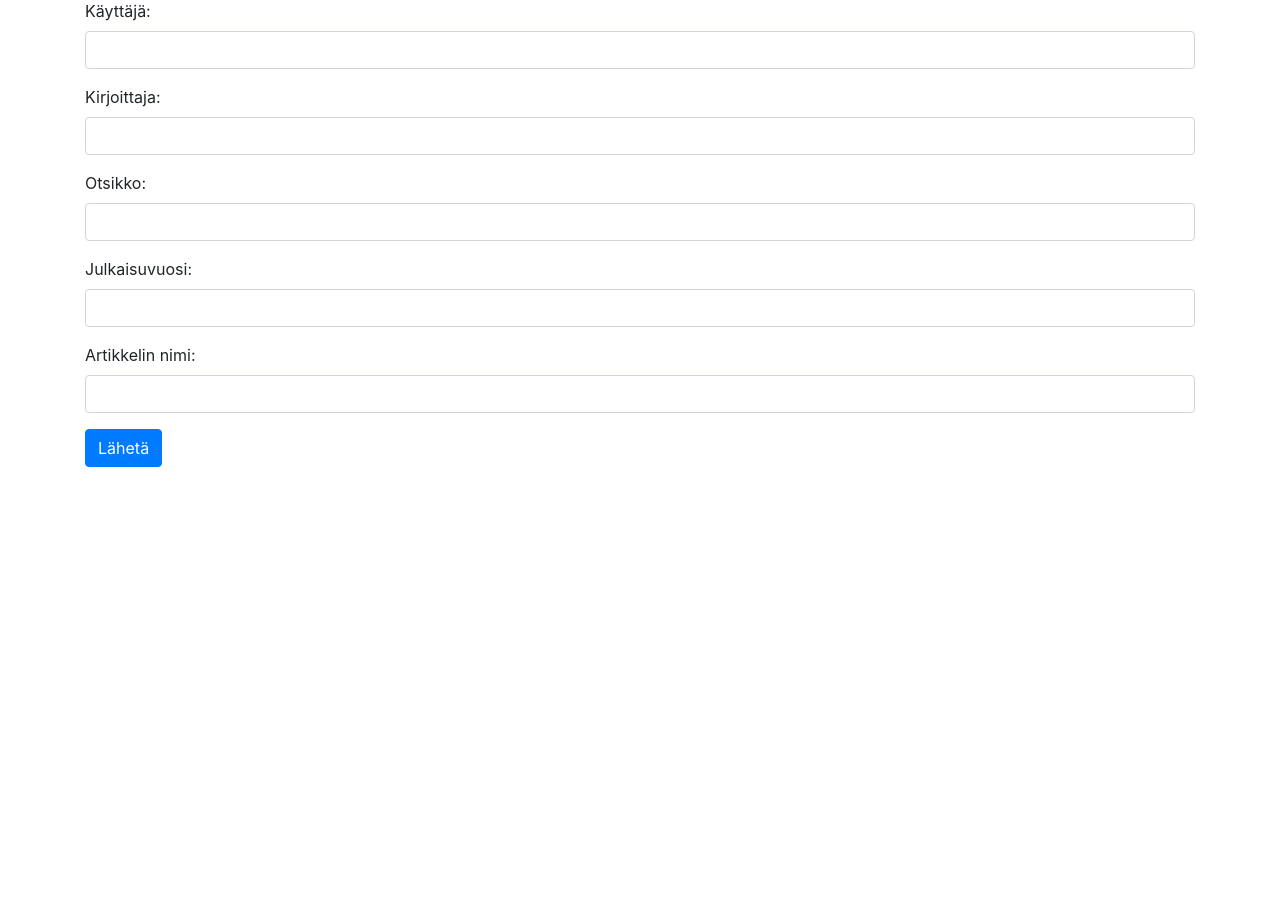
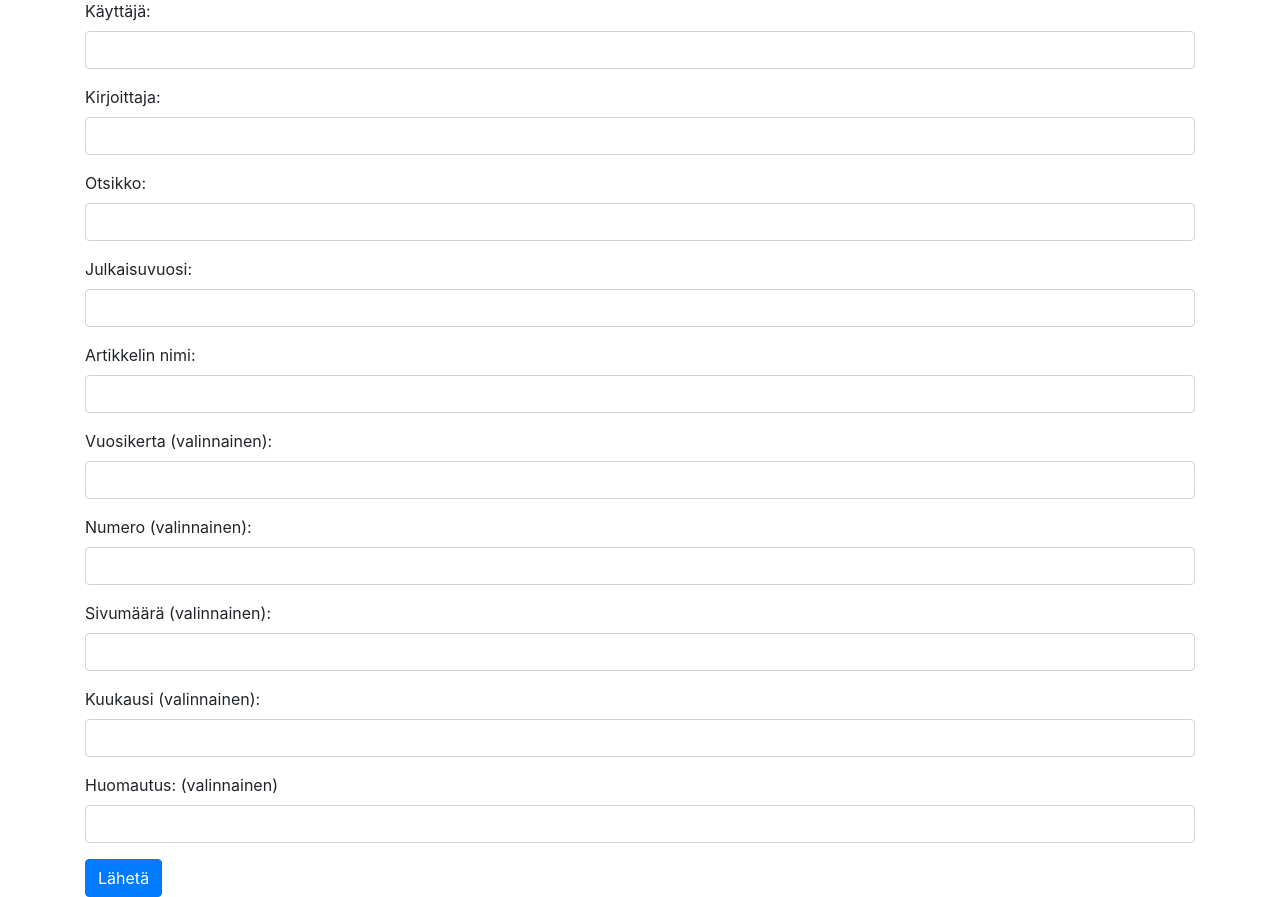
Before and after one commit to asvorg/ohtu-miniprojekti, a Flask app: page / in a window 1280 px wide. Shown: the part 145-1042 px from the top of the page. Before the commit the page ends 612 px from the top, so only its background shows below. Run offline with Flask 3, Linux system fonts and the light colour scheme; some libraries are stand-ins or nearby versions.

Commit message:
Täydennetty lomaketta

```diff
--- a/src/app.py
+++ b/src/app.py
@@ -14,12 +14,17 @@ def result():
     try:
         author = request.form["Kirjoittaja"]
         title = request.form["Otsikko"]
-        article_name = request.form["ArtikkelinNimi"]
+        journal = request.form["Artikkeli"]
         year = request.form["Julkaisuvuosi"]
+        volume = request.form["Vuosikerta"]
+        number = request.form["Numero"]
+        pages = request.form["Sivumäärä"]
+        month = request.form["Kuukausi"]
+        note = request.form["Huomautus"]
 
-        bibtex_result = to_bibtex_article(author, title, article_name, year)
+        bibtex_result = to_bibtex_article(author, title, journal, year, volume, number, pages, month, note)
 
-        return render_template("result.html", article_name=article_name, bibtex_result=bibtex_result)
+        return render_template("result.html", bibtex_result=bibtex_result)
 
     except ValueError as e:
         return render_template("error.html", error_message=str(e))
--- a/src/frontend/templates/index.html
+++ b/src/frontend/templates/index.html
@@ -20,23 +20,49 @@
 
          <div class="form-group">
             <label for="Kirjoittaja">Kirjoittaja:</label>
-            <input type="text" class="form-control" name="Kirjoittaja" required>
+            <input type="text" class="form-control" name="Kirjoittaja">
         </div>
 
         <div class="form-group">
             <label for="Otsikko">Otsikko:</label>
-            <input type="text" class="form-control" name="Otsikko" required>
+            <input type="text" class="form-control" name="Otsikko">
         </div>
 
         <div class="form-group">
             <label for="Julkaisuvuosi">Julkaisuvuosi:</label>
-            <input type="text" class="form-control" name="Julkaisuvuosi" required>
+            <input type="text" class="form-control" name="Julkaisuvuosi">
         </div>
 
         <div class="form-group">
-            <label for="ArtikkelinNimi">Artikkelin nimi:</label>
-            <input type="text" class="form-control" name="ArtikkelinNimi" required>
+            <label for="Artikkeli">Artikkelin nimi:</label>
+            <input type="text" class="form-control" name="Artikkeli">
         </div>
+
+        <div class="form-group">
+            <label for="Vuosikerta">Vuosikerta (valinnainen):</label>
+            <input type="text" class="form-control" name="Vuosikerta">
+        </div>
+
+        <div class="form-group">
+            <label for="Numero">Numero (valinnainen):</label>
+            <input type="text" class="form-control" name="Numero">
+        </div>
+
+        <div class="form-group">
+            <label for="Sivumäärä">Sivumäärä (valinnainen):</label>
+            <input type="text" class="form-control" name="Sivumäärä">
+        </div>
+
+        <div class="form-group">
+            <label for="Kuukausi">Kuukausi (valinnainen):</label>
+            <input type="text" class="form-control" name="Kuukausi">
+        </div>
+
+        <div class="form-group">
+            <label for="Huomautus">Huomautus: (valinnainen)</label>
+            <input type="text" class="form-control" name="Huomautus">
+        </div>
+
 
         <button type="submit" class="btn btn-primary">Lähetä</button>
     </form>
```
